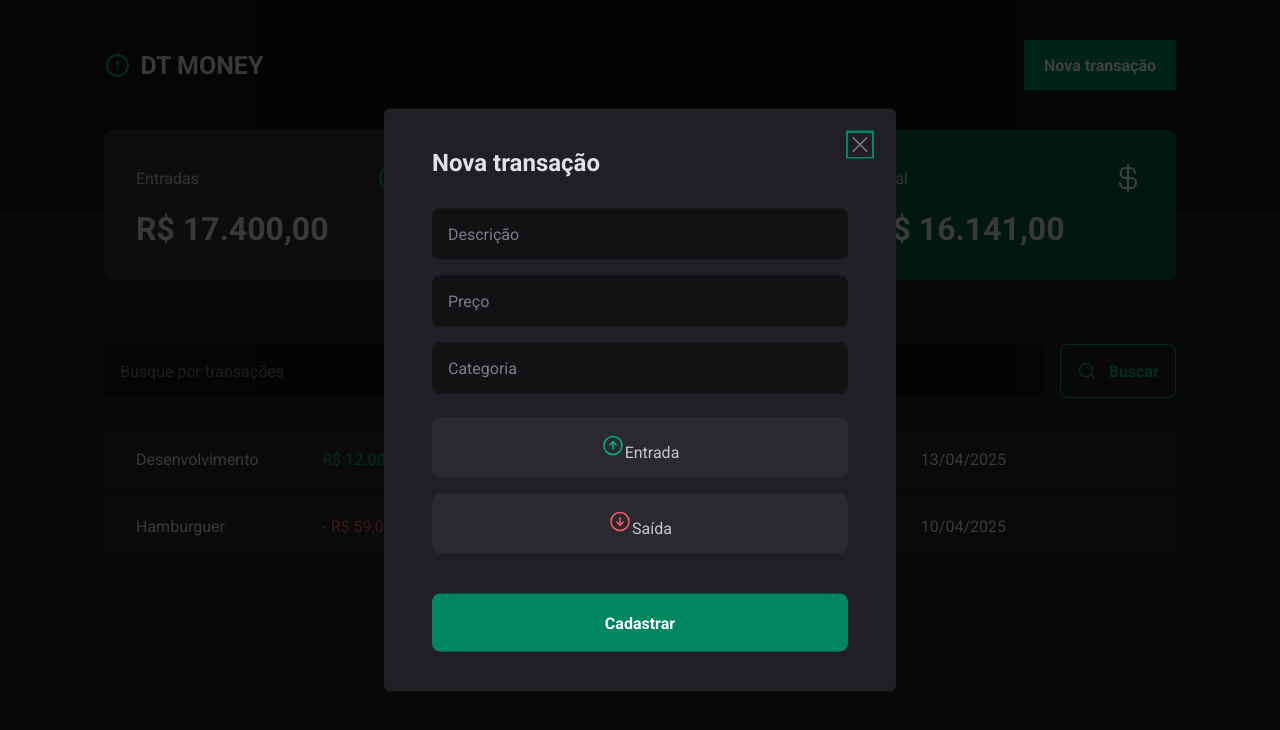
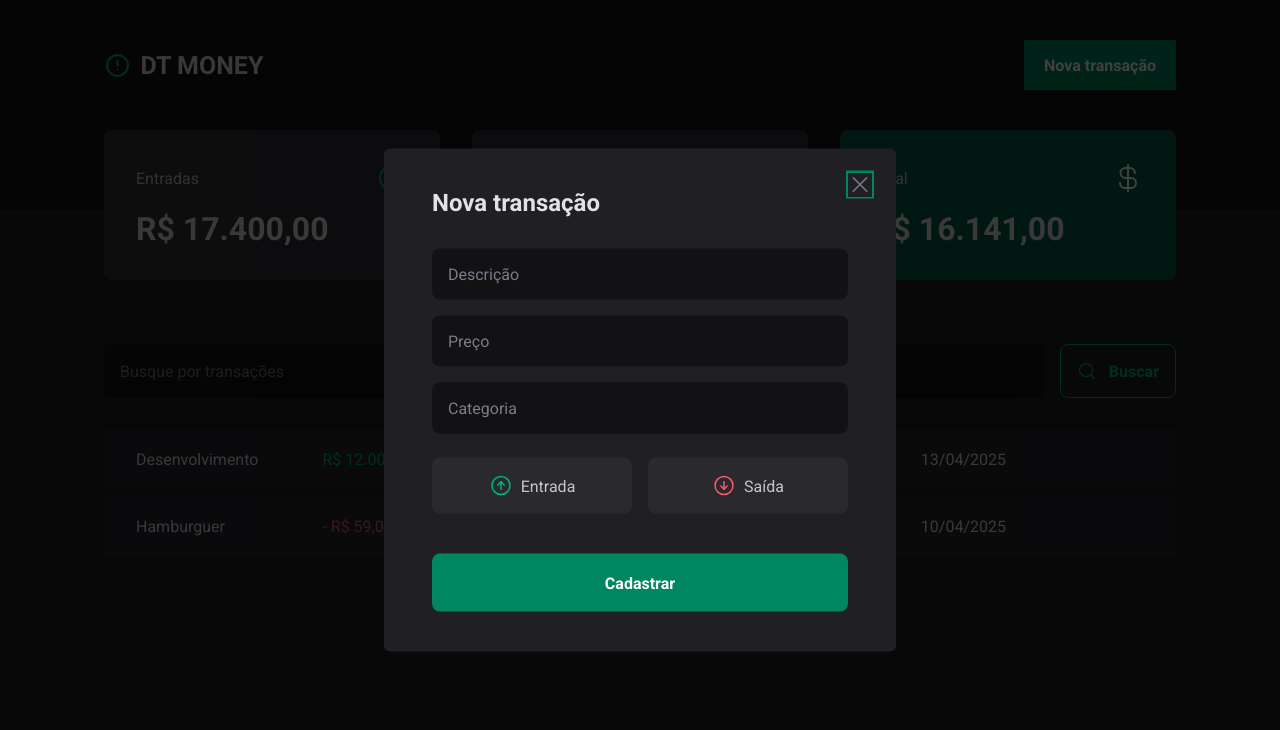
Before and after one commit to LeoMedeirosss/Project-Dashboard, a React (Vite) app in the folder darshboard-money/: page / in a window 1280 px wide. Both pictures are taken after a click on the button "Nova transação". Shown: the top 730 px of the page. Built offline with nearby package versions, Linux system fonts and the light colour scheme.

Commit message:
feat(beter buttons)

```diff
--- a/darshboard-money/package.json
+++ b/darshboard-money/package.json
@@ -11,6 +11,7 @@
   },
   "dependencies": {
     "@radix-ui/react-dialog": "^1.1.15",
+    "@radix-ui/react-radio-group": "^1.3.8",
     "lucide-react": "^0.539.0",
     "phosphor-react": "^1.4.1",
     "react": "^19.1.1",
--- a/darshboard-money/src/components/NewTransactionModal/index.tsx
+++ b/darshboard-money/src/components/NewTransactionModal/index.tsx
@@ -20,11 +20,11 @@
                     <input type="text" placeholder="Categoria" required />
 
                     <TransactionType>
-                        <TransactionTypeButton variant="income">
+                        <TransactionTypeButton value="income" variant="income">
                             <ArrowCircleUp size={24}/>
                             Entrada
                         </TransactionTypeButton>
-                        <TransactionTypeButton variant="outcome">
+                        <TransactionTypeButton value="outcome" variant="outcome">
                             <ArrowCircleDown size={24}/>
                             Saída
                         </TransactionTypeButton>
--- a/darshboard-money/src/components/NewTransactionModal/styles.ts
+++ b/darshboard-money/src/components/NewTransactionModal/styles.ts
@@ -1,5 +1,6 @@
 import styled from "styled-components";
 import * as Dialog from "@radix-ui/react-dialog"
+import * as RadioGroup from "@radix-ui/react-radio-group"
 
 export const Overlay = styled(Dialog.Overlay)`
     position: fixed;
@@ -69,30 +70,44 @@
     color: ${props => props.theme["gray-500"]};
 `;
 
-export const TransactionType = styled.div`
+export const TransactionType = styled(RadioGroup.Root)`
     display:grid;
-    greed-template-column> repeat(2,1fr);
+    grid-template-columns: repeat(2, 1fr);
     gap:1rem;
     margin-top:0.5rem;
 `;
 
 interface TransactionTypeButtonProps {
-    variant: "income" | "outcome" ;
+    variant: "income" | "outcome";
 }
 
-export const TransactionTypeButton = styled.button<TransactionTypeButtonProps>`
+export const TransactionTypeButton = styled(RadioGroup.Item)<TransactionTypeButtonProps>`
     background: ${props => props.theme["gray-700"]};
-    padding:1rem;
-    diplay:flex;
-    align-items:center;
-    justify-content:center;
-    gap:0.5;
+    padding: 1rem;
+    display: flex;
+    align-items: center;
+    justify-content: center;
+    gap: 0.5rem;
     border-radius:8px;
-    cursor:pointer;
-    border:0;
-    color:${props => props.theme["gray-300"]};
+    cursor: pointer;
+    border: 0;
+    color: ${props => props.theme["gray-300"]};
 
     svg {
-        color: ${props => props.variant === "income" ? props.theme["green-300"] : props.theme["red-300"] }
+        color: ${props => props.variant === "income" ? props.theme["green-300"] : props.theme["red-300"]};
+    }
+
+    &[data-state="unchecked"]:hover {
+        transition: background-color 0.25s;
+        background: ${props => props.theme["gray-600"]};
+    }
+
+    &[data-state="checked"] {
+        color: ${props => props.theme.white};
+        background: ${props => props.variant === "income" ? props.theme["green-500"] : props.theme["red-500"]};
+
+        svg{
+            color: ${props => props.theme.white};
+        }
     }
 `;
```
Also changed, not shown: 1 other file (tests, documents, lock files or other folders).
